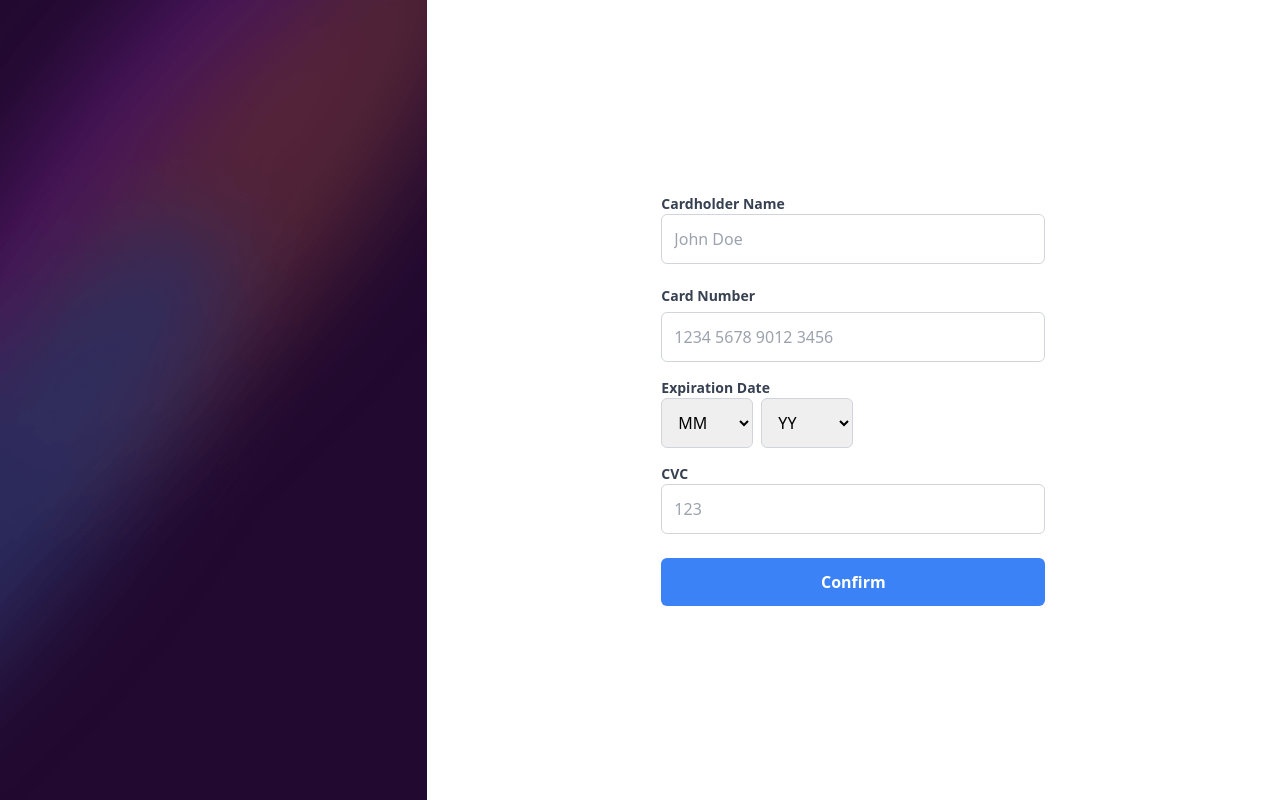
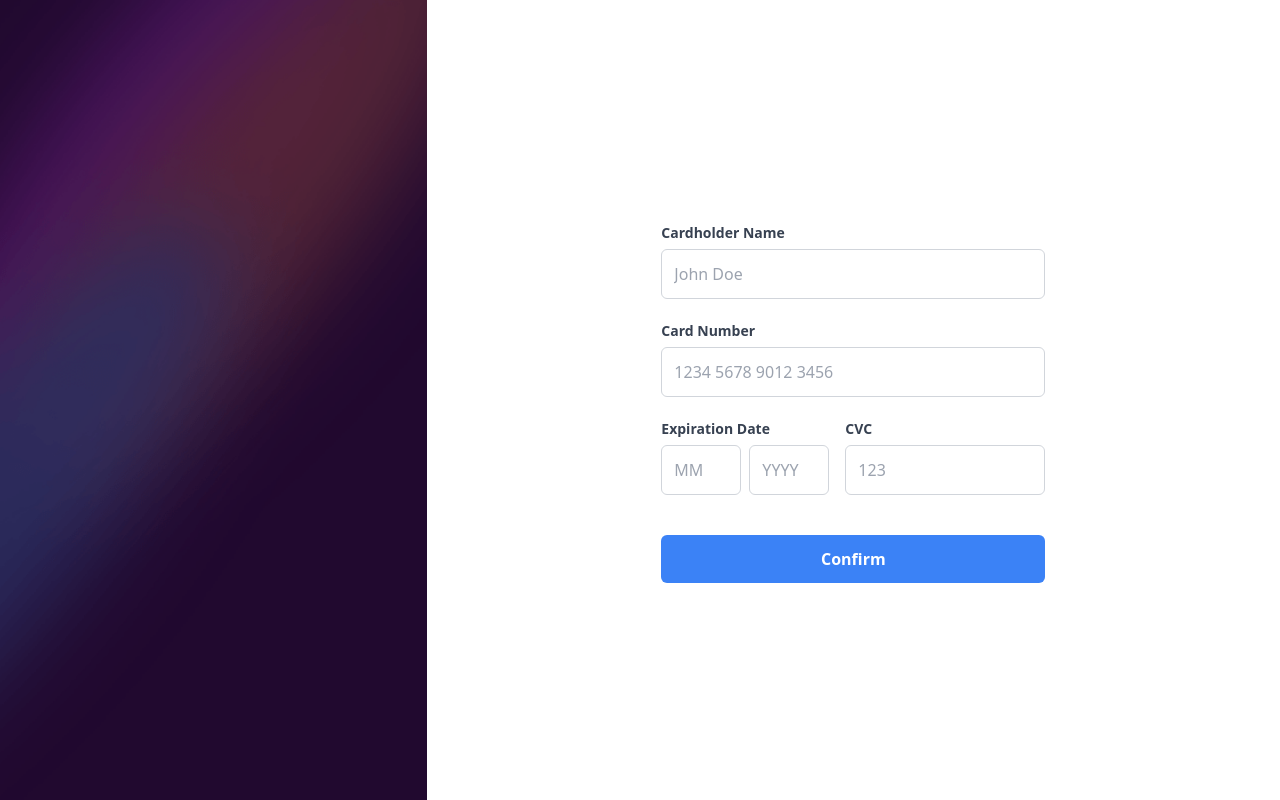
Before and after one commit to nickonyi/interactive-card-details-form, a website built with webpack: page src/template.html in a window 1280 px wide. Built offline with nearby package versions, Linux system fonts and the light colour scheme.

Commit message:
HTML and CSS setup

```diff
--- a/src/template.html
+++ b/src/template.html
@@ -30,7 +30,7 @@
             <div class="mb-4">
               <label
                 for="cardholder-name"
-                class="block text-sm font-semibold text-gray-700"
+                class="block text-sm font-semibold text-gray-700 py-1.5"
                 >Cardholder Name</label
               >
               <input
@@ -66,43 +66,30 @@
               <div class="w-1/2">
                 <label
                   for="exp-month"
-                  class="block text-sm font-semibold text-gray-700"
+                  class="block text-sm font-semibold text-gray-700 py-1.5"
                   >Expiration Date</label
                 >
                 <div class="flex space-x-2">
-                  <select
-                    id="exp-month"
-                    name="exp-month"
-                    class="w-full p-3 border border-gray-300 rounded-md focus:outline-none focus:ring-2 focus:ring-blue-500"
-                    required
-                  >
-                    <option value="">MM</option>
-                    <!-- Add month options -->
-                    <option value="01">01</option>
-                    <option value="02">02</option>
-                    <option value="03">03</option>
-                    <!-- Add other months -->
-                  </select>
-                  <select
-                    id="exp-year"
-                    name="exp-year"
-                    class="w-full p-3 border border-gray-300 rounded-md focus:outline-none focus:ring-2 focus:ring-blue-500"
-                    required
-                  >
-                    <option value="">YY</option>
-                    <!-- Add year options -->
-                    <option value="23">23</option>
-                    <option value="24">24</option>
-                    <option value="25">25</option>
-                    <!-- Add other years -->
-                  </select>
-                </div>
+                  <input
+                    type="text"
+                    class="w-20 p-3 border border-gray-300 rounded-md focus:outline-none focus:ring-2 focus:ring-blue-500"
+                    id="expiry-month"
+                    placeholder="MM"
+                  />
+                  <input
+                    type="text"
+                    class="w-20 p-3 border border-gray-300 rounded-md focus:outline-none focus:ring-2 focus:ring-blue-500"
+                    id="expiry-year"
+                    placeholder="YYYY"
+                  />
                 </div>
               </div>
 
               <!-- CVC -->
               <div class="mb-4">
-              <label for="cvc" class="block text-sm font-semibold text-gray-700"
+                <label
+                  for="cvc"
+                  class="block text-sm font-semibold text-gray-700 py-1.5"
                   >CVC</label
                 >
                 <input
@@ -115,7 +102,7 @@
                   required
                 />
               </div>
-
+            </div>
             <!-- Confirm Button -->
             <div class="mt-6">
               <button
```
Also changed, not shown: dist/style.css. Lines whose indentation alone changed are shown as unchanged.
